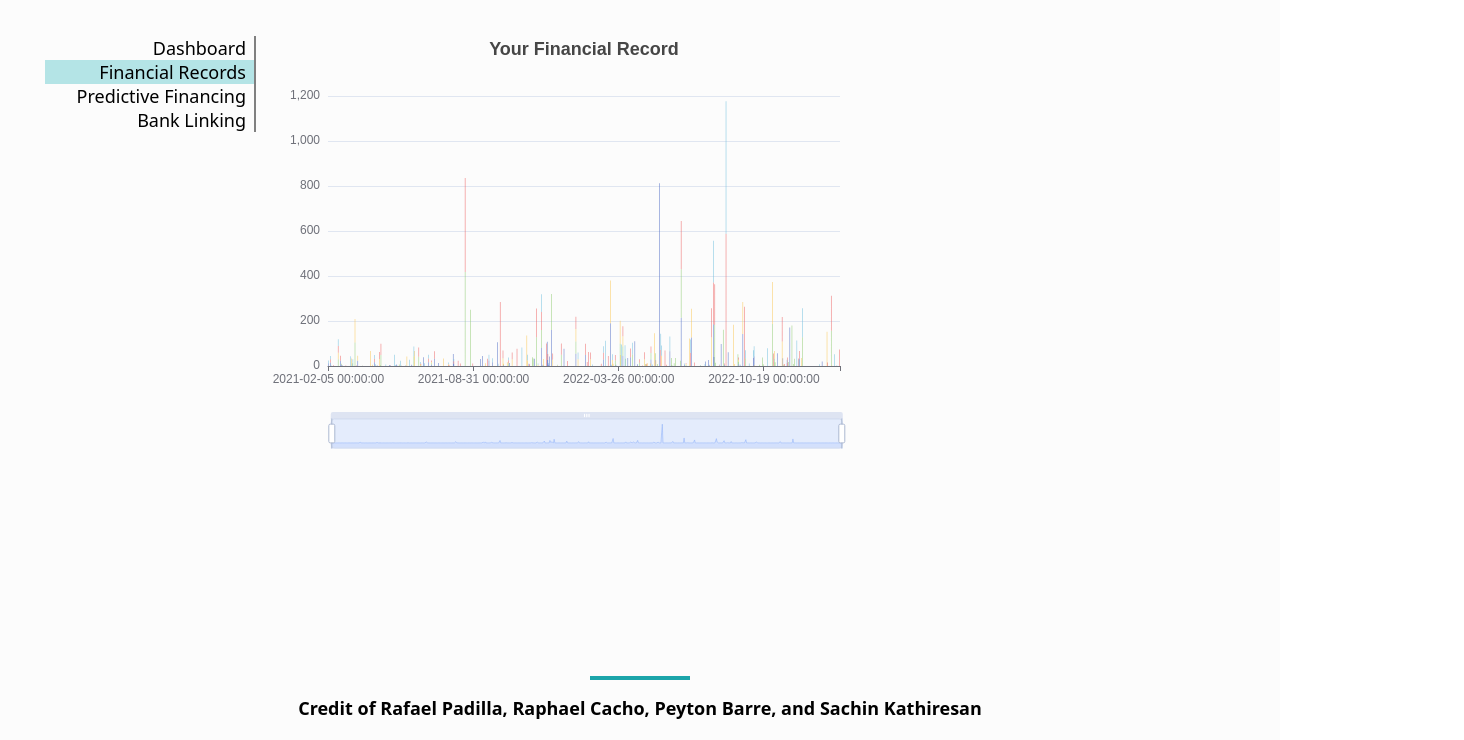
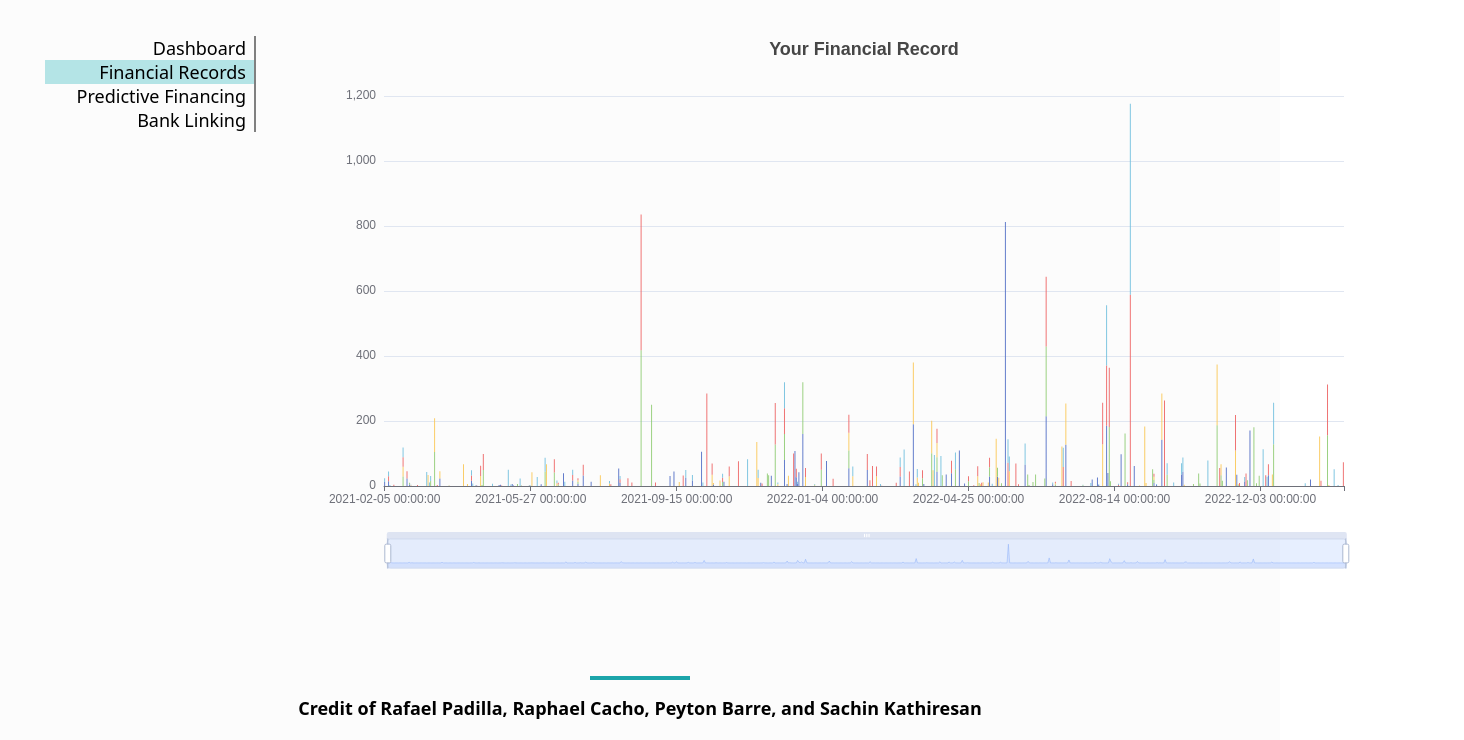
Before and after one commit to crispynoodlesoup/CrystalView-, a website: page public/financeRecords.html in a window 1280 px wide. Shown: the part 60-800 px from the top of the page, 1464 px wide, since content can reach past the window. Drawn offline with nearby package versions, Linux system fonts and the light colour scheme.

Commit message:
make graphs BIG

```diff
--- a/public/financeRecords.html
+++ b/public/financeRecords.html
@@ -41,7 +41,7 @@
             </div>
             <div class="dashboard">
 
-                <div id="yes" style="width: 640px;height:420px;"></div>
+                <div id="yes" style="width:1200px; height:540px;"></div>
             </div>
         </div>
     </main>
```
Also changed, not shown: public/predictiveFinance.html (+1 -1 lines).
